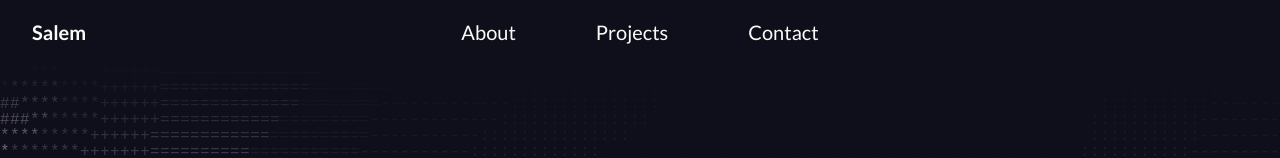
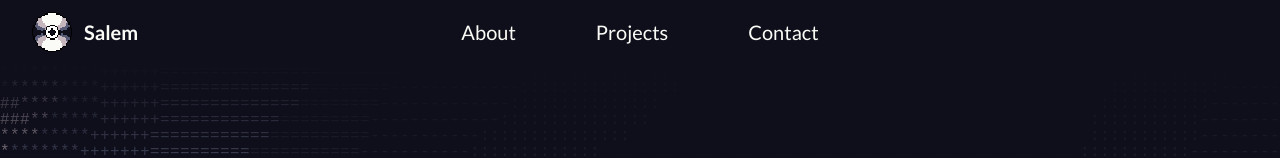
Before and after one commit to tTrmc/msalem, a Next.js app: page / in a window 1280 px wide. Shown: the top 158 px of the page. Built offline with nearby package versions, Linux system fonts and the light colour scheme.

Commit message:
feat: add logo image to navigation bar

```diff
--- a/src/components/navigation.tsx
+++ b/src/components/navigation.tsx
@@ -1,6 +1,7 @@
 "use client"
 
 import Link from "next/link"
+import Image from "next/image"
 import { useState } from "react"
 import { Menu, X } from "lucide-react"
 
@@ -23,10 +24,21 @@ export function Navigation() {
           <div className="flex h-16 items-center justify-between">
             <Link
                 href="#hero"
-                className="text-xl font-body font-bold"
-                style={{ color: "var(--foreground)" }}
+                className="flex items-center space-x-3"
             >
-              Salem
+              <Image
+                src="/images/logo.png"
+                alt="Salem Logo"
+                width={40}
+                height={40}
+                className="h-10 w-auto"
+                style={{ imageRendering: "pixelated" }}
+                unoptimized
+                priority
+              />
+              <span className="text-xl font-body font-bold" style={{ color: "var(--foreground)" }}>
+                Salem
+              </span>
             </Link>
 
             {/* Desktop Navigation - Absolutely centered */}
```
Also changed, not shown: public/images/logo.png (added).
